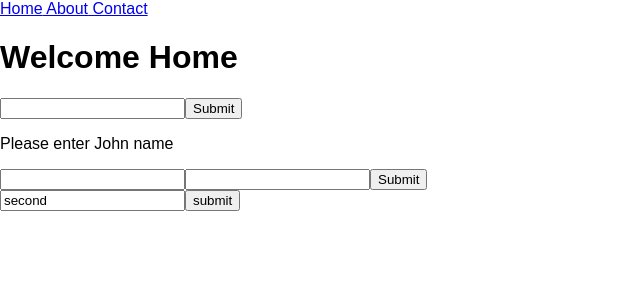
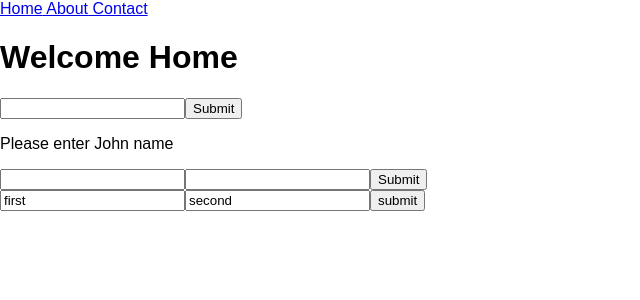
Before and after one commit to vinayreddyin4/React-Router, a React (Create React App) app: page / in a window 1280 px wide. Shown: the top 300 px of the page, without its empty margins (0-640 px from the left). Built offline with nearby package versions, Linux system fonts and the light colour scheme.

Commit message:
small change

```diff
--- a/src/Components/Reference.js
+++ b/src/Components/Reference.js
@@ -1,20 +1,35 @@
 import React from 'react';
 
 class MyRef extends React.Component {
+    constructor(props){
+        super(props);
+        this.state ={
+            showMe : ""
+        }
+    }
 
     third = React.createRef();
 
     handleSubmit = (event) => {
         event.preventDefault();
-       console.log(this.second);
+       console.log(this.refs.first, this.second);
+
+    }
+
+    update = (e)  => {
+        this.setState({
+            showMe : this.refs.first.value
+        })
     }
 
     render() {
         return(
             <div>
                 <form onSubmit = {this.handleSubmit}>
+                <input type = "text" defaultValue= "first" ref="first"  onChange={this.update} />
                 <input type="text" defaultValue= "second" ref={input => (this.second = input)} />
                 <button >submit</button>
+                {this.state.showMe}
                 </form>
             </div>
 
```
